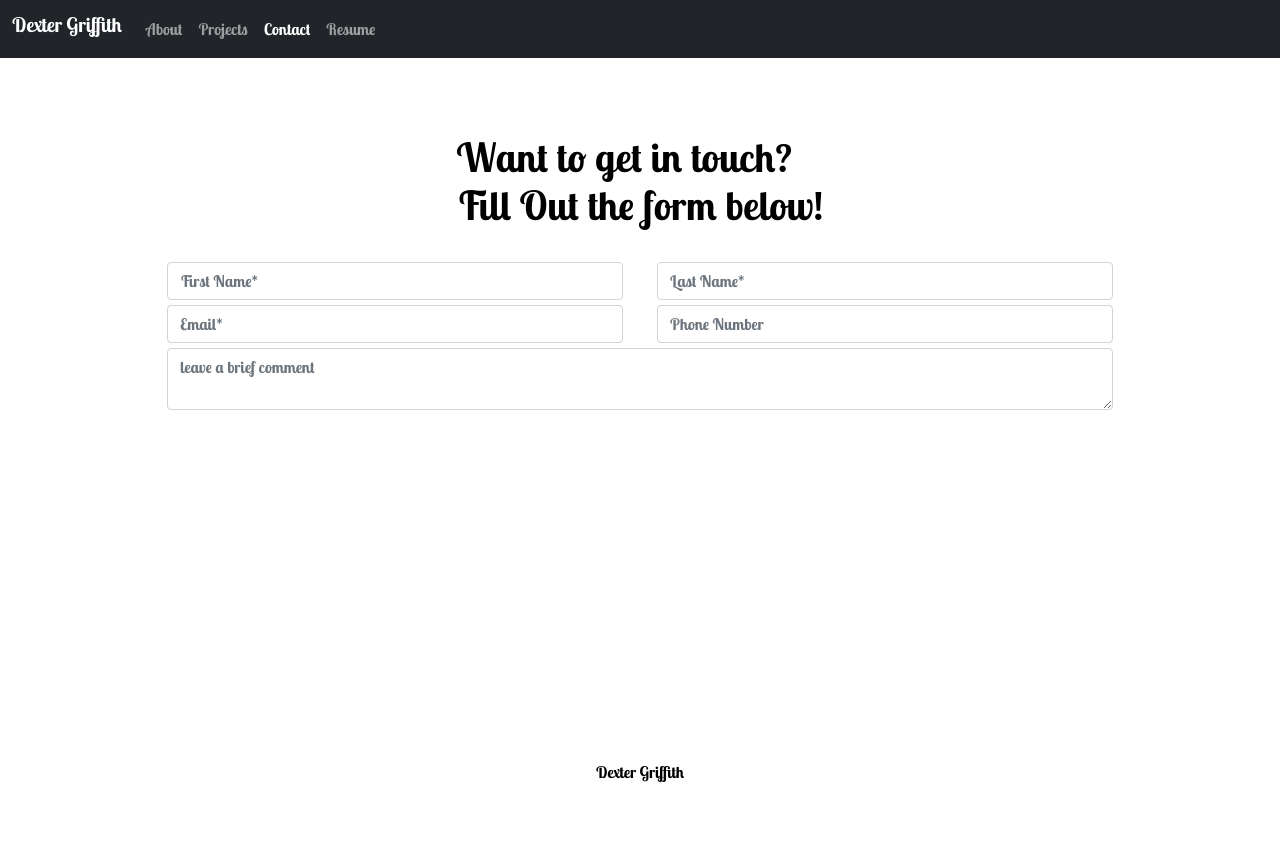
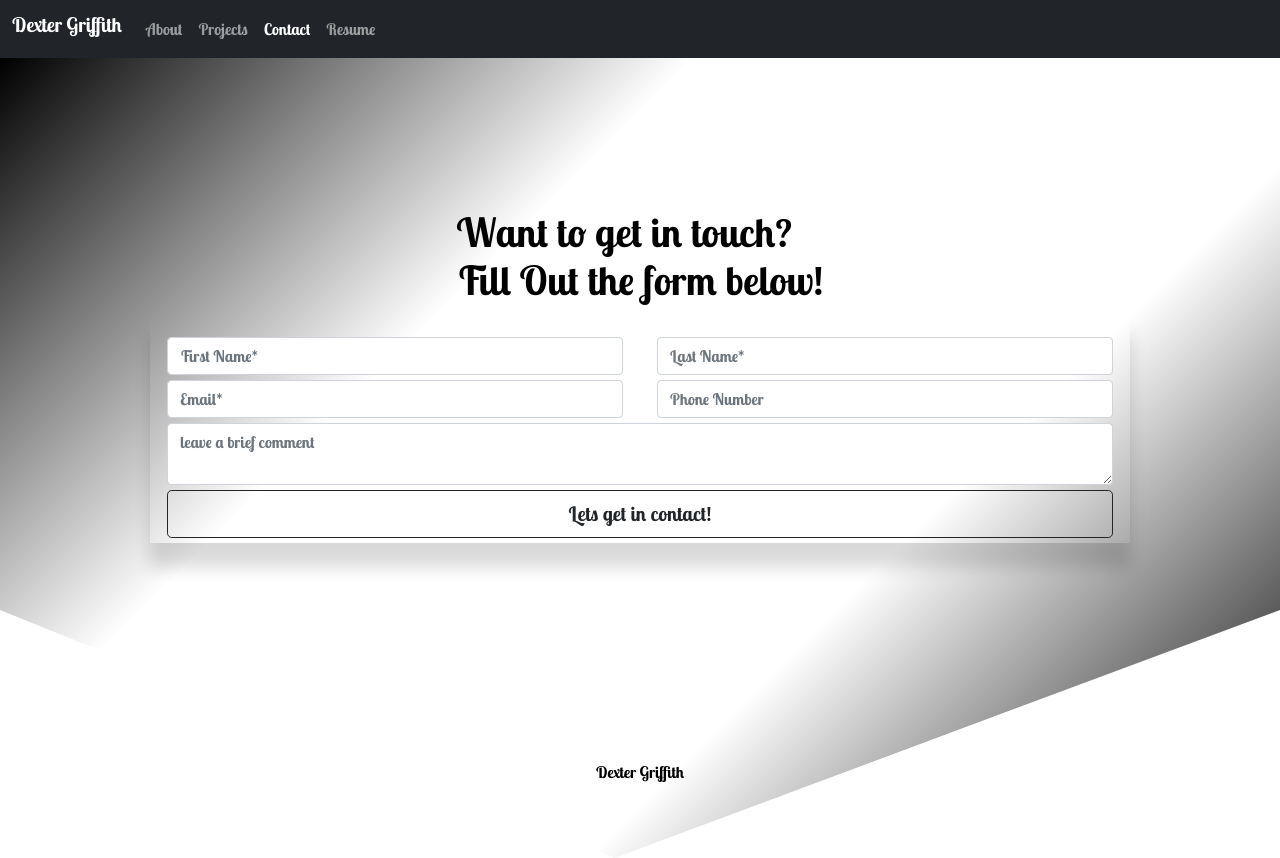
Before and after one commit to DexterLGriffith/dexter-portfolio, a React (Create React App) app: page / in a window 1280 px wide. Both pictures are taken after a click on the item "Contact". Before the commit the page ends 800 px from the top, so only its background shows below. Built offline with nearby package versions, Linux system fonts and the light colour scheme.

Commit message:
finishing up contact me page... doesnt submit... but the function is there

```diff
--- a/src/components/Contact/contact.css
+++ b/src/components/Contact/contact.css
@@ -3,14 +3,31 @@
     flex-direction: column;
     align-items: center;
     justify-content: center;
-    padding-top: 75px;
+    padding-top: 150px;
     margin-left: 150px;
     margin-right: 150px;
+    position: relative;;
+
 }
+
 .col {
 
     margin: 5px;
 }
 .container{
     padding-top: 25px;
+    box-shadow: 0 1.5rem 1rem rgba(0, 0, 0, 0.15) !important;
 }
+.btn{
+    width: inherit;
+}
+.contactBg{
+    clip-path: polygon(48% 100%, 100% 69%, 100% 0, 0 0, 0 69%);
+    width: 100%;
+    height: 100vh;
+    position: absolute;
+    top: 58px;
+    right: 0;
+    background: linear-gradient(-45deg, black, #fff, #fff, black);
+	animation: gradient 15s ease infinite;
+}
--- a/src/components/Contact/index.js
+++ b/src/components/Contact/index.js
@@ -1,9 +1,11 @@
 import React from 'react';
 import "./contact.css";
-import { InputGroup, FormControl, Row, Col, Container } from 'react-bootstrap'
+import { InputGroup, FormControl, Row, Col, Container } from 'react-bootstrap';
+import Button from 'react-bootstrap/Button';
 
 function Contact() {
     return (
+        <div className='contactBg'>
         <div className='contactContainer'>
             <h1 className='contactGreet'>Want to get in touch? <br /> Fill Out the form below!</h1>
             <Container>
@@ -57,10 +59,18 @@ function Contact() {
                         </InputGroup>
                     </Col>
                 </Row>
+                <Row>
+                    <Col>
 
+                        <Button variant="outline-dark" size="lg">
+                            Lets get in contact!
+                        </Button>
+                    </Col>
+                </Row>
             </Container>
 
 
+        </div >
         </div>
     )
 }
```
